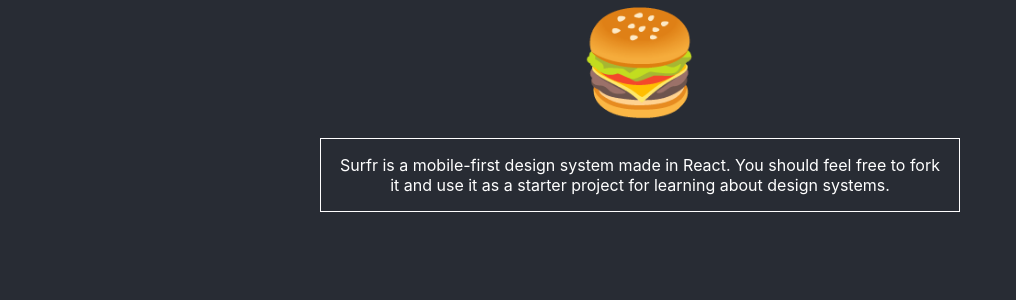
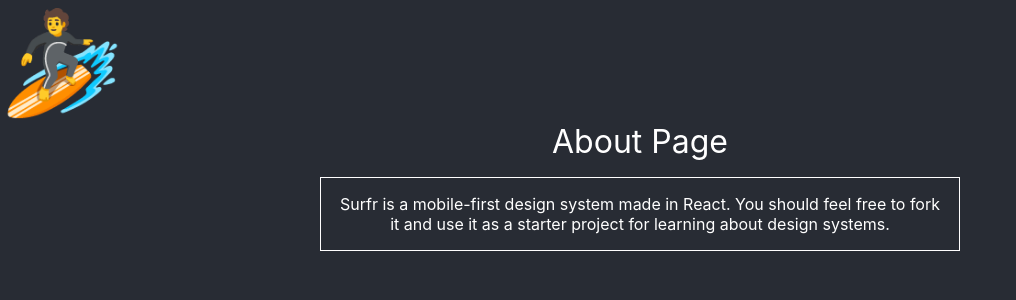
Before and after one commit to kevincart/surfr, a React (Create React App) app: page /about in a window 1280 px wide. Shown: the top 300 px of the page, without its empty margins (0-1016 px from the left). Built offline with nearby package versions, Linux system fonts and the light colour scheme.

Commit message:
getting the nav to look nice

```diff
--- a/src/components/surfrNav.js
+++ b/src/components/surfrNav.js
@@ -6,10 +6,22 @@
         super(props);
         this.children = this.props.children;
         console.log('nav props: ', this.props);
+
+        this.hamburger = "🍔";
+        this.trigram = "☰";
+        this.surfer = "🏄";
+        this.title = this.props.title;
     }
     render() {
       return (
-        <Emoji content="&#127828;"></Emoji>
+        <div className="surfr-nav-root">
+          <div className="surfr-nav-header">
+            <p className="surfr-nav-trigger">
+              <Emoji content={this.surfer}></Emoji>
+            </p>
+          </div>
+          <div className="surfr-nav-title">{this.title}</div>
+        </div>
       );
     }
   }
--- a/src/pages/about.js
+++ b/src/pages/about.js
@@ -9,7 +9,7 @@
     return (
         <div className="App">
             <header className="App-header">
-            <Nav></Nav>
+            <Nav title="About Page"></Nav>
             </header>
             <Box>
                 <article className="App-article">
--- a/src/surfr.css
+++ b/src/surfr.css
@@ -34,6 +34,8 @@
 }
 
 .App-header {
+  display: block;
+  width: 100%;
   min-height: 64px;
 }
 
@@ -71,3 +73,19 @@
   font-size: 24 px;
   color: grey;
 }
+
+.surfr-nav-root {
+}
+
+.surfr-nav-header {
+  display: flex;
+  flex-direction: row;
+  justify-content: flex-start;
+}
+
+.surfr-nav-trigger {
+}
+
+.surfr-nav-title {
+  font-size: 32px;
+}
```
Also changed, not shown: src/pages/index.js (+3 -9 lines).
